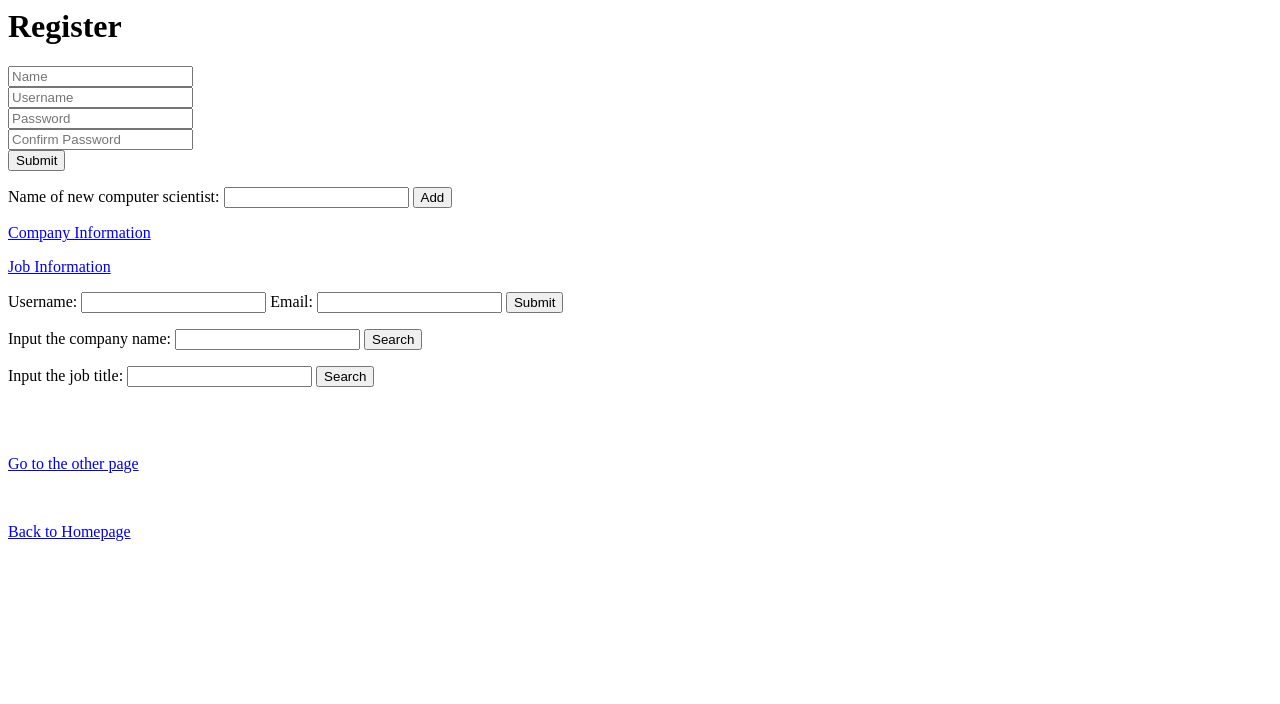
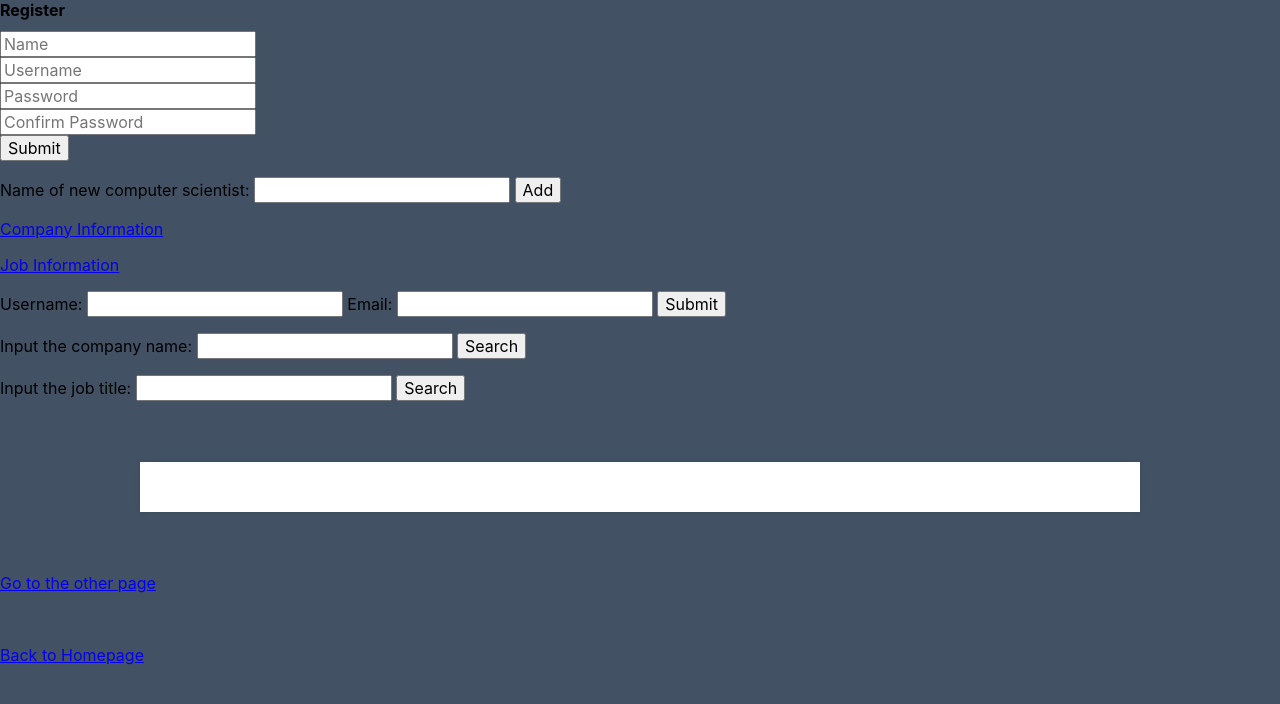
Before and after one commit to Mubai-Liu/Database-Project, a Flask app: page / in a window 1280 px wide. Shown: the top 704 px of the page. Run offline with Flask 2, Linux system fonts and the light colour scheme; parts of the project's set-up code (start-up, migrations or seed data) failed here and were passed over.

Commit message:
update style

```diff
--- a/templates/index.html
+++ b/templates/index.html
@@ -1,10 +1,10 @@
 <html>
-<head>
-  <meta charset = "utf-8">
-  <meta name = "viewport" content = "width=device-width, initial-scale=1.0">
-  <meta http-equiv="X-UA-Compatible" content = "ie=edge">
-  <meta rel = "stylesheet" href = "{{ url_for('static', filename = 'css/main.css')}}">
-</head>
+	<head>
+		<meta charset="utf-8">
+		<title>Register</title>
+		<link rel="stylesheet" href="{{ url_for('static', filename='main.css') }}">
+		<link rel="stylesheet" href="https://use.fontawesome.com/releases/v5.7.1/css/all.css">
+	</head>
 
 <body>
 
```
Also changed, not shown: static/main.css (renamed from static/css/main.css).
